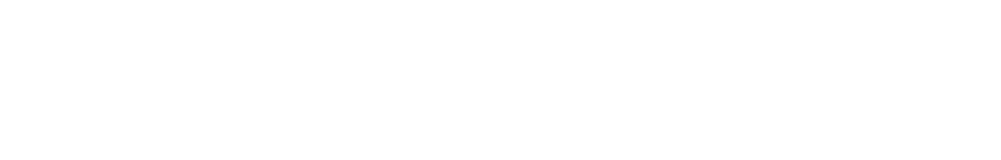
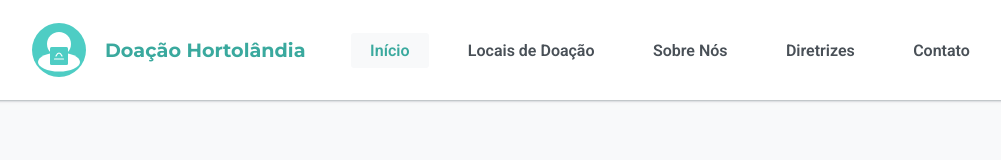
Before and after one commit to DanielVieiraFernandes/projeto-doar-por-hortolandia, a plain HTML site: page index.html in a window 1280 px wide. Shown: the whole page, without its empty margins (131-1132 px from the left). Drawn offline with Linux system fonts and the light colour scheme.

Commit message:
feat: finalizando a primeira etapa do desenvolvimento do menu no header

```diff
--- a/index.html
+++ b/index.html
@@ -1,11 +1,40 @@
 <!DOCTYPE html>
 <html lang="pt-br">
-<head>
-    <meta charset="UTF-8">
-    <meta name="viewport" content="width=device-width, initial-scale=1.0">
-    <title>Página inicial - Doação de Roupas Hortolândia</title>
-</head>
-<body>
+  <head>
+    <meta charset="UTF-8" />
+    <meta name="viewport" content="width=device-width, initial-scale=1.0" />
+    <title>Doação de Roupas Hortolândia</title>
 
-</body>
+    <link rel="preconnect" href="https://fonts.googleapis.com" />
+    <link rel="preconnect" href="https://fonts.gstatic.com" crossorigin />
+    <link
+      href="https://fonts.googleapis.com/css2?family=Montserrat:ital,wght@0,100..900;1,100..900&display=swap"
+      rel="stylesheet"
+    />
+    <link rel="preconnect" href="https://fonts.googleapis.com" />
+    <link rel="preconnect" href="https://fonts.gstatic.com" crossorigin />
+    <link
+      href="https://fonts.googleapis.com/css2?family=Roboto:ital,wght@0,100..900;1,100..900&display=swap"
+      rel="stylesheet"
+    />
+
+    <link rel="stylesheet" href="styles/index.css" />
+  </head>
+  <body>
+    <header>
+      <nav>
+        <a href="#" class="menu-img">
+          <img src="assets/icons/logo.svg" alt="Logo do projeto" />
+          <span>Doação Hortolândia</span>
+        </a>
+        <ul class="primary-menu">
+          <li><a href="" id="active">Início</a></li>
+          <li><a href="">Locais de Doação</a></li>
+          <li><a href="">Sobre Nós</a></li>
+          <li><a href="">Diretrizes</a></li>
+          <li><a href="">Contato</a></li>
+        </ul>
+      </nav>
+    </header>
+  </body>
 </html>
--- a/styles/global.css
+++ b/styles/global.css
@@ -0,0 +1,59 @@
+* {
+  margin: 0;
+  padding: 0;
+  box-sizing: border-box;
+}
+
+:root {
+  --color-primary: #4ecdc4;
+  --color-primary-light: #a2faf1;
+  --color-primary-dark: #3aa99e;
+  --color-secondary: #ff8c42;
+  --color-secondary-light: #ffc2a1;
+  --color-secondary-dark: #e67e3d;
+  --color-white: #ffffff;
+  --color-gray-100: #f8f9fa;
+  --color-gray-200: #e9ecef;
+  --color-gray-300: #dee2e6;
+  --color-gray-400: #ced4da;
+  --color-gray-500: #adb5bd;
+  --color-gray-600: #6c757d;
+  --color-gray-700: #495057;
+  --color-gray-800: #343a40;
+  --color-gray-900: #212529;
+  --color-black: #000000;
+
+  --font-family-headings: "Montserrat", sans-serif;
+  --font-family-body: "Roboto", sans-serif;
+}
+
+body {
+  background-color: var(--color-gray-100);
+  min-height: 100vh;
+}
+
+header {
+  font-family: var(--font-family-headings);
+}
+
+nav {
+  background-color: var(--color-white);
+}
+
+nav > ul {
+  list-style: none;
+  font-family: var(--font-family-body);
+  font-size: 16px;
+  font-weight: 600;
+}
+
+a {
+  text-decoration: none;
+}
+
+#active {
+  background-color: var(--color-gray-100);
+  color: var(--color-primary-dark);
+  border-radius: 0.2rem;
+  padding: 0.5rem 1.2rem;
+}
--- /dev/null
+++ b/styles/header.css
@@ -0,0 +1,45 @@
+nav {
+  display: flex;
+  flex-wrap: wrap;
+  width: 100%;
+  height: 100px;
+  justify-content: space-between;
+  align-items: center;
+  padding: 0 10rem;
+
+  box-shadow: 0 0 0.2rem var(--color-gray-600);
+
+  ul {
+    display: flex;
+    gap: 1.25rem;
+  }
+}
+
+.primary-menu a {
+  color: var(--color-gray-700);
+  padding: 0.5rem 1.2rem;
+  transition: all ease-in-out 0.2s;
+  &:hover {
+    background-color: var(--color-gray-100);
+    color: var(--color-primary-dark);
+    border-radius: 0.2rem;
+  }
+}
+
+nav > a {
+  display: flex;
+  align-items: center;
+  gap: 1rem;
+}
+
+.menu-img img {
+  width: 60px;
+  height: 60px;
+  object-fit: cover;
+}
+
+.menu-img span {
+  color: var(--color-primary-dark);
+  font-weight: 700;
+  font-size: 1.2rem;
+}
--- a/styles/index.css
+++ b/styles/index.css
@@ -1 +1,2 @@
 @import url(global.css);
+@import url(header.css);
```
Also changed, not shown: assets/icons/logo.svg (added).
